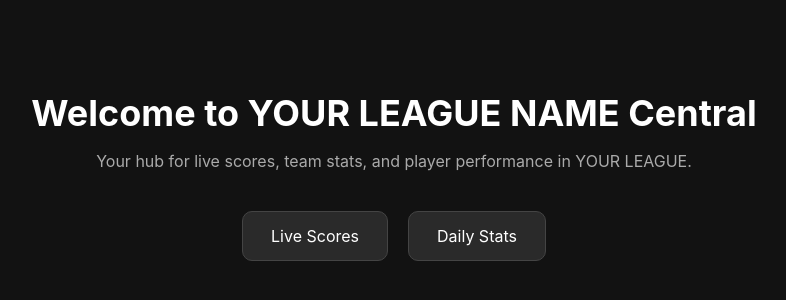
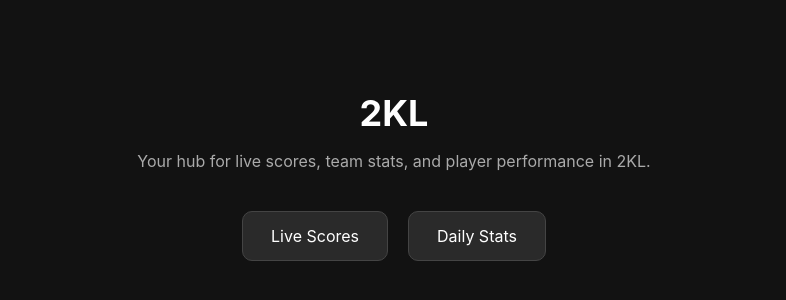
Before and after one commit to Spikenfl/2kl-live-scoring-, a plain HTML site: page Index.html in a window 1280 px wide. Shown: the part 224-524 px from the top of the page, without its empty margins (246-1032 px from the left). Drawn offline with Linux system fonts and the light colour scheme.

Commit message:
Update Index.html

```diff
--- a/Index.html
+++ b/Index.html
@@ -4,7 +4,7 @@
   <meta charset="UTF-8" />
   <meta name="viewport" content="width=device-width, initial-scale=1" />
   <!-- ✏️ Customize this title for your league/site -->
-  <title>YOUR LEAGUE NAME Home</title>
+  <title>2's karma leauge</title>
   <style>
     * {
       margin: 0;
@@ -62,12 +62,12 @@
 </head>
 <body>
   <!-- ✏️ Customize your main heading -->
-  <h1>Welcome to YOUR LEAGUE NAME Central</h1>
+  <h1>2KL</h1>
   <!-- ✏️ Update this description to fit your league -->
-  <p>Your hub for live scores, team stats, and player performance in YOUR LEAGUE.</p>
+  <p>Your hub for live scores, team stats, and player performance in 2KL.</p>
   <div class="nav-buttons">
     <!-- ✏️ Link to your custom scores and stats pages -->
     <a href="scores.html">Live Scores</a>
     <a href="stats.html">Daily Stats</a>
   </div>
-  <!-- ✏️ Replace with your name, handle, or league branding -->
+  <!-- @spike_2 -->
```
